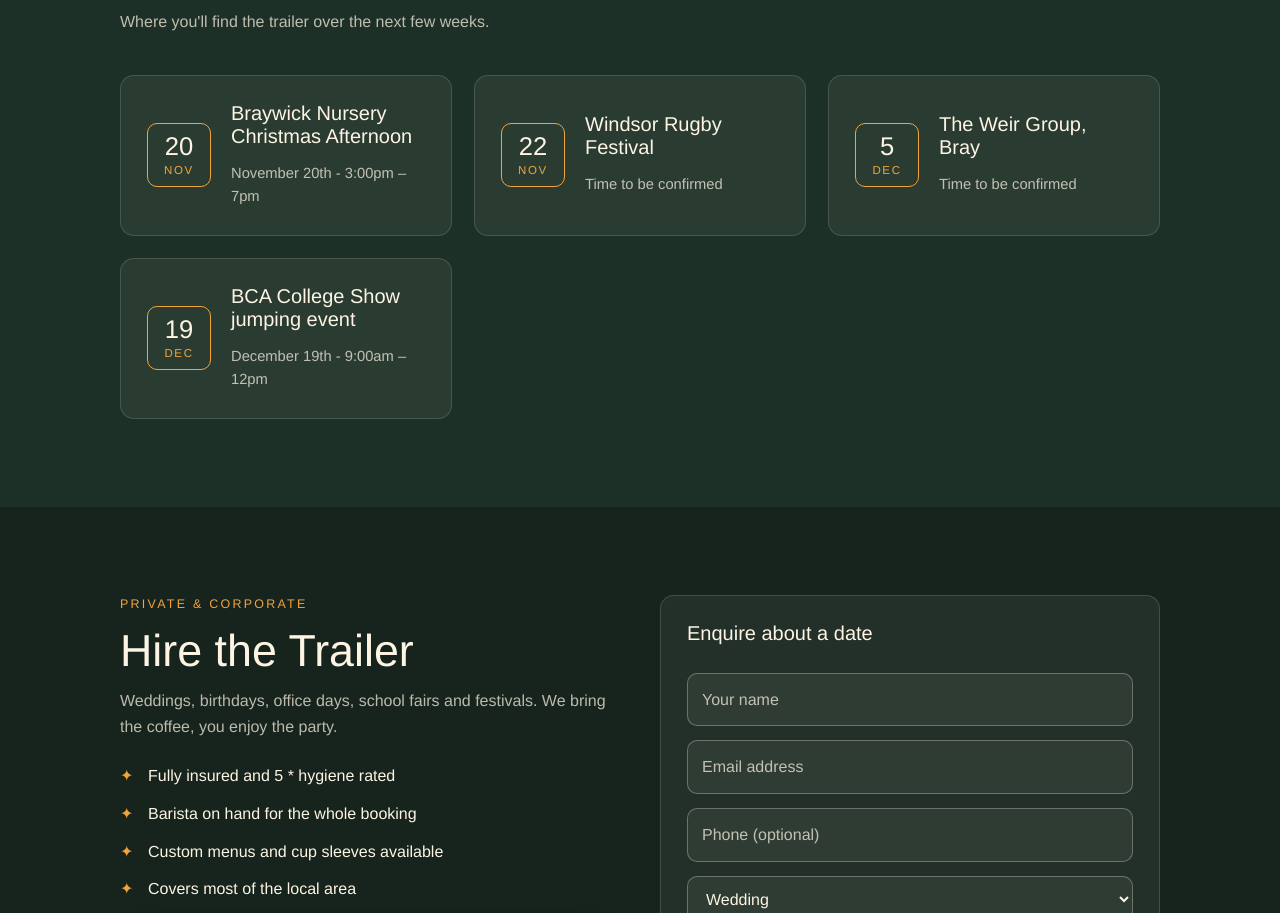
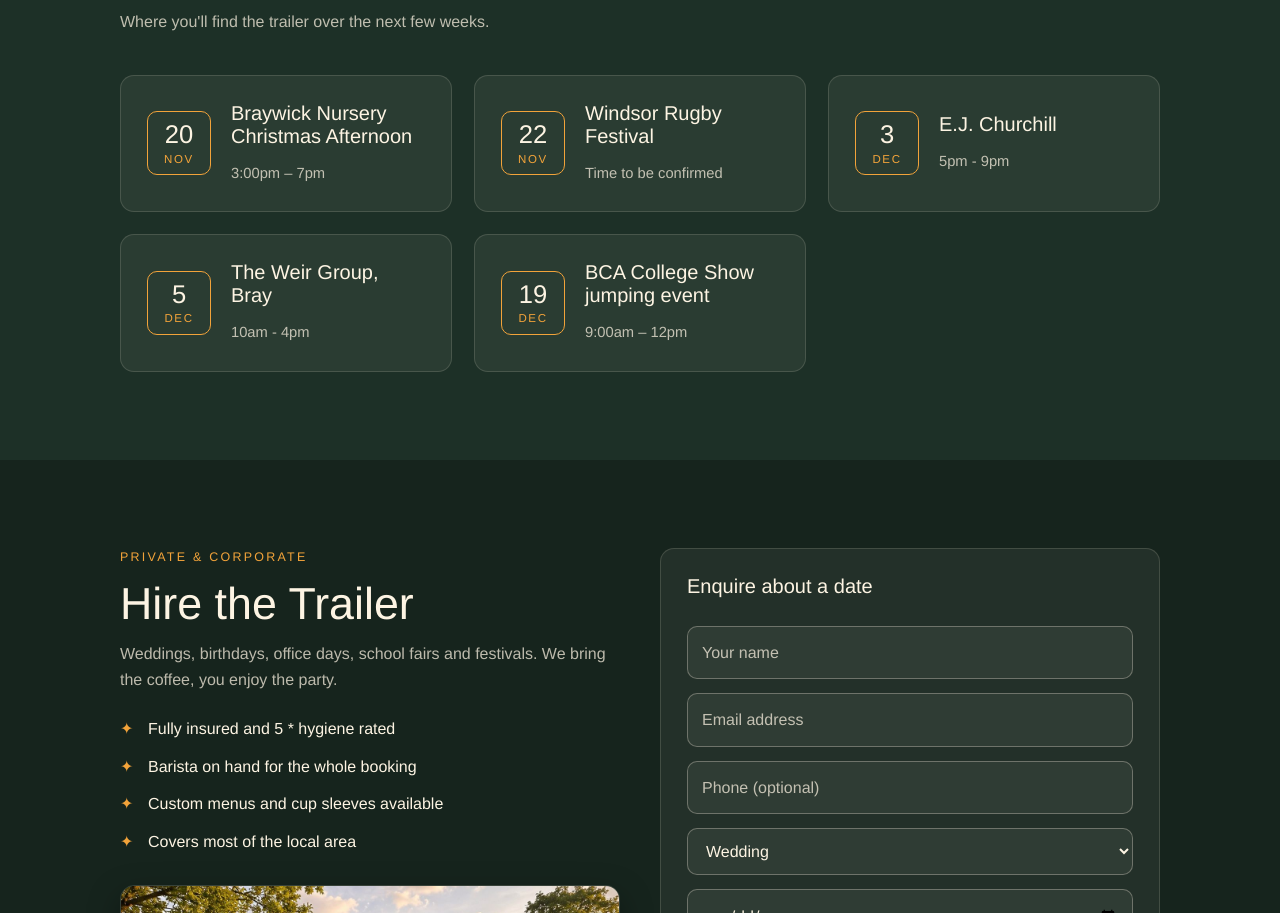
Before and after one commit to elliotjleigh/LuminaryWebsite, a plain HTML site: page index.html in a window 1280 px wide. Shown: the part 1872-2785 px from the top of the page. Drawn offline with Linux system fonts and the light colour scheme.

Commit message:
Update index.html
Updated events

```diff
--- a/index.html
+++ b/index.html
@@ -228,10 +228,11 @@ h1,h2,h3,.date b{font-weight:400}
       <h2>Events</h2>
       <p class="lead">Where you'll find the trailer over the next few weeks.</p>
       <div class="grid">
-        <div class="card event"><div class="date"><b>20</b><span>Nov</span></div><div><h3>Braywick Nursery Christmas Afternoon</h3><p>November  20th - 3:00pm – 7pm</p></div></div>
+        <div class="card event"><div class="date"><b>20</b><span>Nov</span></div><div><h3>Braywick Nursery Christmas Afternoon</h3><p>3:00pm – 7pm</p></div></div>
         <div class="card event"><div class="date"><b>22</b><span>Nov</span></div><div><h3>Windsor Rugby Festival</h3><p>Time to be confirmed</p></div></div>
-        <div class="card event"><div class="date"><b>5</b><span>Dec</span></div><div><h3>The Weir Group, Bray</h3><p>Time to be confirmed</p></div></div>
-        <div class="card event"><div class="date"><b>19</b><span>Dec</span></div><div><h3>BCA College Show jumping event</h3><p>December 19th - 9:00am – 12pm</p></div></div>
+        <div class="card event"><div class="date"><b>3</b><span>Dec</span></div><div><h3>E.J. Churchill</h3><p>5pm - 9pm</p></div></div>
+        <div class="card event"><div class="date"><b>5</b><span>Dec</span></div><div><h3>The Weir Group, Bray</h3><p>10am - 4pm</p></div></div>
+        <div class="card event"><div class="date"><b>19</b><span>Dec</span></div><div><h3>BCA College Show jumping event</h3><p>9:00am – 12pm</p></div></div>
         <!--<div class="card event"><div class="date"><b>24</b><span>Oct</span></div><div><h3>Village Hall Fun Day</h3><p>11am – 3pm · Village green</p></div></div>-->
         <!--<div class="card event"><div class="date"><b>31</b><span>Oct</span></div><div><h3>Halloween Lantern Walk</h3><p>4pm – 8pm · Park entrance</p></div></div>-->
         <!--<div class="card event"><div class="date"><b>14</b><span>Nov</span></div><div><h3>Christmas Lights Switch-On</h3><p>3pm – 7pm · High Street</p></div></div>-->
```
